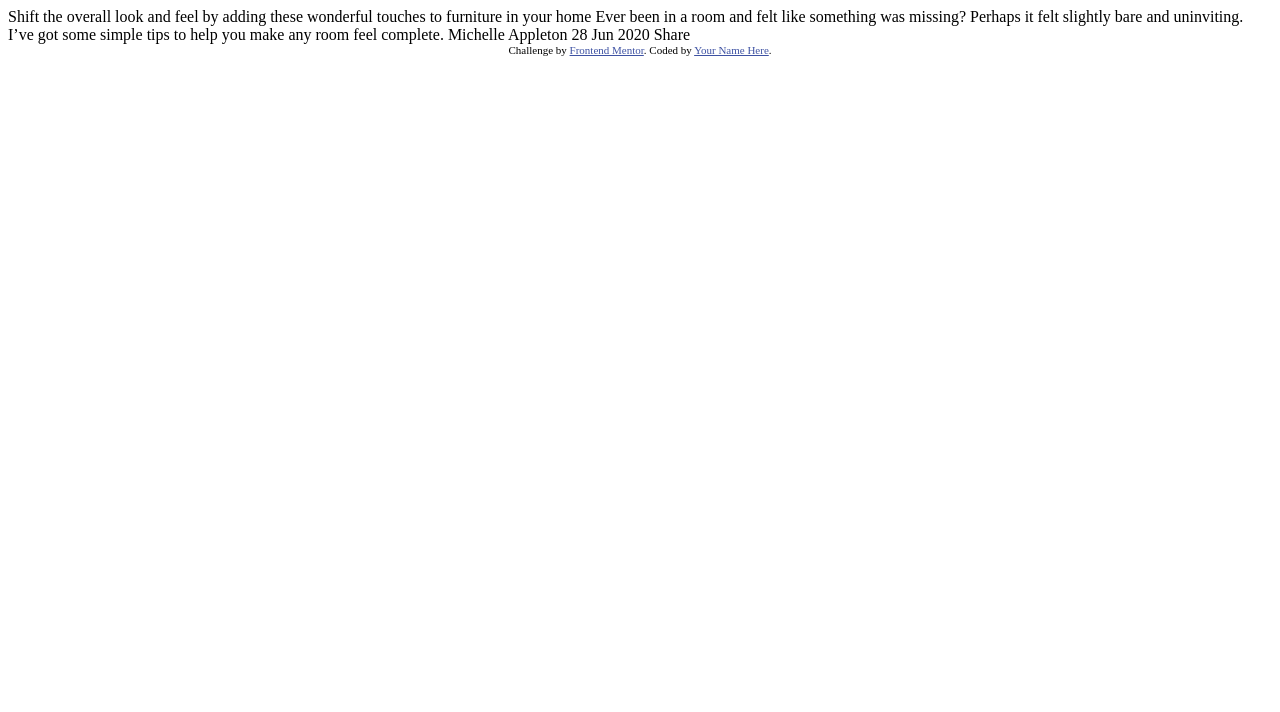
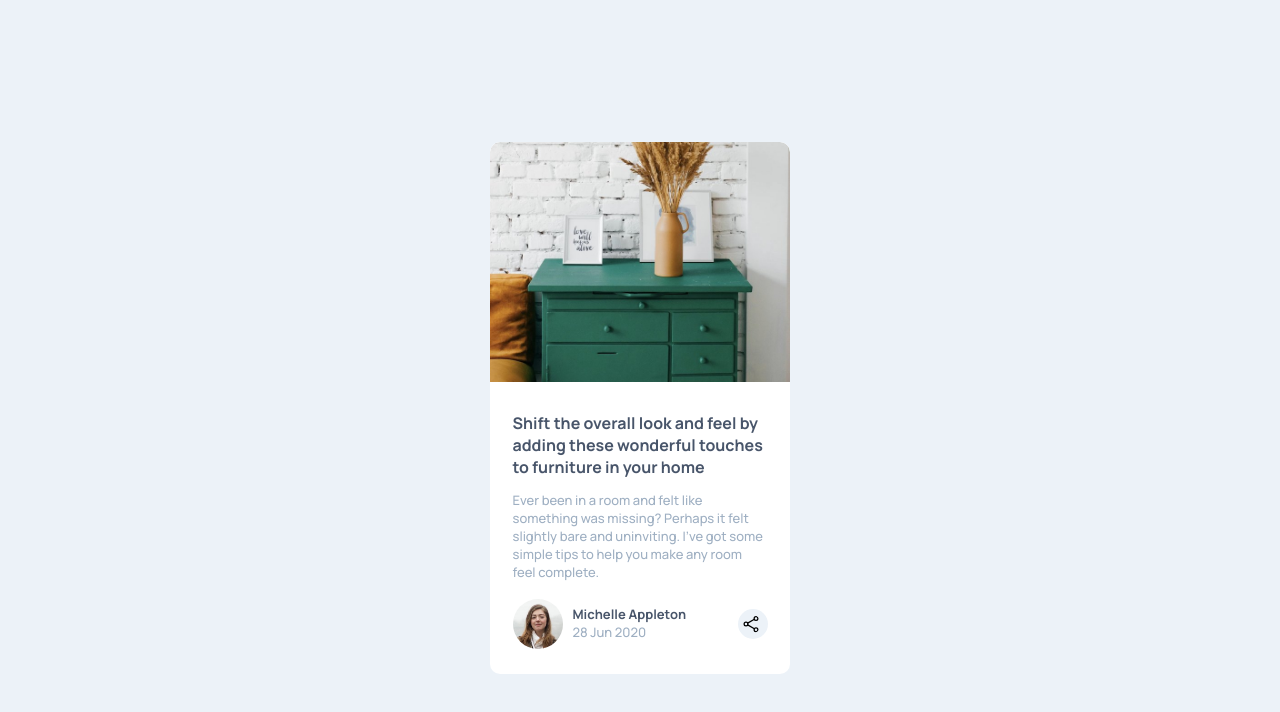
Before and after one commit to LilMus/article-preview-component, a plain HTML site: page index.html in a window 1280 px wide. Drawn offline with Linux system fonts and the light colour scheme.

Commit message:
lacks js

```diff
--- /dev/null
+++ b/css/style.scss
@@ -0,0 +1,174 @@
+$title-color: hsl(217, 19%, 35%);
+$desaturated-dark-blue: hsl(214, 17%, 51%);
+$paragraph-color: hsl(212, 23%, 69%);
+$light-grayish-blue: hsl(210, 46%, 95%);
+
+@import url("https://fonts.googleapis.com/css2?family=Manrope:wght@500;700&display=swap");
+
+html {
+	height: 100%;
+}
+body {
+	min-height: 100%;
+	background-color: $light-grayish-blue;
+	display: flex;
+	justify-content: center;
+	align-items: center;
+	font-family: "Manrope", sans-serif;
+}
+
+main {
+	background-color: white;
+	width: 45%;
+	display: flex;
+	border-radius: 10px;
+	> img {
+		width: 300px;
+		height: auto;
+		border-top-left-radius: 10px;
+		border-bottom-left-radius: 10px;
+	}
+	aside {
+		width: 55%;
+		margin: auto;
+	}
+	h1 {
+		color: $title-color;
+		font-weight: 700;
+		border-top: 30px;
+	}
+	p {
+		color: $paragraph-color;
+		font-weight: 500;
+	}
+}
+footer {
+	display: flex;
+	justify-content: space-between;
+	position: relative;
+	img {
+		width: 50px;
+		height: 50px;
+		border-radius: 50%;
+		align-self: center;
+	}
+	.author {
+		display: flex;
+		margin-bottom: 20px;
+	}
+	.author-info {
+		display: flex;
+		flex-direction: column;
+		justify-content: center;
+		margin-left: 10px;
+	}
+	p {
+		margin-top: 0;
+		font-size: 13px;
+	}
+	h2 {
+		margin-bottom: 0;
+		font-size: 1rem;
+		color: $title-color;
+	}
+}
+.button {
+	align-self: center;
+	cursor: pointer;
+	background-color: $light-grayish-blue;
+	border-radius: 50%;
+	width: 45px;
+	height: 45px;
+	display: flex;
+	justify-content: center;
+	align-items: center;
+	img {
+		width: 30px;
+		height: 30px;
+		margin-right: 3px;
+	}
+}
+
+.socials {
+	position: absolute;
+	background-color: $title-color;
+	display: flex;
+	justify-content: center;
+	width: 200px;
+	border-radius: 5px;
+	padding: 12px 0;
+	right: -15%;
+	bottom: 120%;
+	display: none;
+	img {
+		width: 20px;
+		height: 20px;
+		margin-left: 10px;
+	}
+	p {
+		align-self: center;
+		letter-spacing: 4px;
+		font-size: 11px;
+		margin-bottom: 0;
+	}
+}
+.arrow {
+	display: inline-block;
+	height: 0;
+	width: 0;
+	border-top: 18.75px solid $title-color;
+	border-right: 11px solid transparent;
+	border-left: 11px solid transparent;
+	position: absolute;
+	right: 3%;
+	bottom: 103%;
+	display: none;
+}
+
+@media screen and (max-width: 1300px) {
+	main {
+		flex-direction: column;
+		width: 300px;
+		overflow-x: hidden;
+		> img {
+			border-top-right-radius: 10px;
+			border-bottom-left-radius: 0 !important;
+		}
+		h1 {
+			font-size: 16px;
+			margin-top: 30px;
+		}
+		p {
+			font-size: 13px;
+		}
+		aside {
+			width: 85% !important;
+		}
+		h2 {
+			font-size: 13px;
+		}
+	}
+	.button {
+		width: 30px;
+		height: 30px;
+		margin-bottom: 20px;
+		z-index: 1;
+		img {
+			width: 20px;
+			height: 20px;
+		}
+	}
+	.socials {
+		bottom: 0;
+		left: -10%;
+		height: 50%;
+		width: auto;
+		justify-content: left;
+		p {
+			margin-left: 30px;
+		}
+	}
+	.arrow {
+		right: 100000000px;
+	}
+}
--- a/index.html
+++ b/index.html
@@ -1,36 +1,52 @@
 <!DOCTYPE html>
 <html lang="en">
 	<head>
-  <meta charset="UTF-8">
-  <meta name="viewport" content="width=device-width, initial-scale=1.0"> <!-- displays site properly based on user's device -->
-
-  <link rel="icon" type="image/png" sizes="32x32" href="./images/favicon-32x32.png">
+		<meta charset="UTF-8" />
+		<meta name="viewport" content="width=device-width, initial-scale=1.0" />
+		<link
+			rel="icon"
+			type="image/png"
+			sizes="32x32"
+			href="./images/favicon-32x32.png"
+		/>
+		<link rel="stylesheet" href="css/style.css" />
 
 		<title>Frontend Mentor | Article preview component</title>
-
-  <!-- Feel free to remove these styles or customise in your own stylesheet 👍 -->
-  <style>
-    .attribution { font-size: 11px; text-align: center; }
-    .attribution a { color: hsl(228, 45%, 44%); }
-  </style>
 	</head>
 	<body>
-
+		<main>
+			<img src="images/drawers.jpg" alt="" />
+			<aside>
+				<h1>
 					Shift the overall look and feel by adding these wonderful
 					touches to furniture in your home
-
-  Ever been in a room and felt like something was missing? Perhaps
-  it felt slightly bare and uninviting. I’ve got some simple tips
-  to help you make any room feel complete.
-
-  Michelle Appleton
-  28 Jun 2020
-
-  Share
-
-  <div class="attribution">
-    Challenge by <a href="https://www.frontendmentor.io?ref=challenge" target="_blank">Frontend Mentor</a>.
-    Coded by <a href="#">Your Name Here</a>.
+				</h1>
+				<p>
+					Ever been in a room and felt like something was missing?
+					Perhaps it felt slightly bare and uninviting. I’ve got some
+					simple tips to help you make any room feel complete.
+				</p>
+				<footer>
+					<div class="author">
+						<img src="images/avatar-michelle.jpg" alt="" />
+						<div class="author-info">
+							<h2>Michelle Appleton</h2>
+							<p>28 Jun 2020</p>
 						</div>
+					</div>
+					<div class="button">
+						<img src="images/share-social-outline.svg" alt="" />
+					</div>
+					<div class="socials">
+						<p>SHARE</p>
+						<img src="images/icon-facebook.svg" alt="" />
+						<img src="images/icon-twitter.svg" alt="" />
+						<img src="images/logo-pinterest.svg" alt="" />
+					</div>
+					<div class="arrow"></div>
+				</footer>
+			</aside>
+		</main>
+		<script src="script/script.js"></script>
 	</body>
 </html>
--- /dev/null
+++ b/script/script.js
@@ -0,0 +1,16 @@
+const buttonArr = document.getElementsByClassName("button");
+const button = buttonArr[0];
+
+function setClickedTrue() {
+	button.setAttribute("isClicked", true);
+}
+
+function setClickedFalse() {
+	button.setAttribute("isClicked", false);
+}
+
+button.addEventListener("click", function () {
+	setClickedTrue();
+});
+
+setClickedFalse();
```
Also changed, not shown: css/style.css (added), images/logo-facebook.svg (added), images/logo-pinterest.svg (added), images/logo-twitter.svg (added), images/share-social-outline.svg (added), 1 other file. Lines whose indentation alone changed are shown as unchanged.
